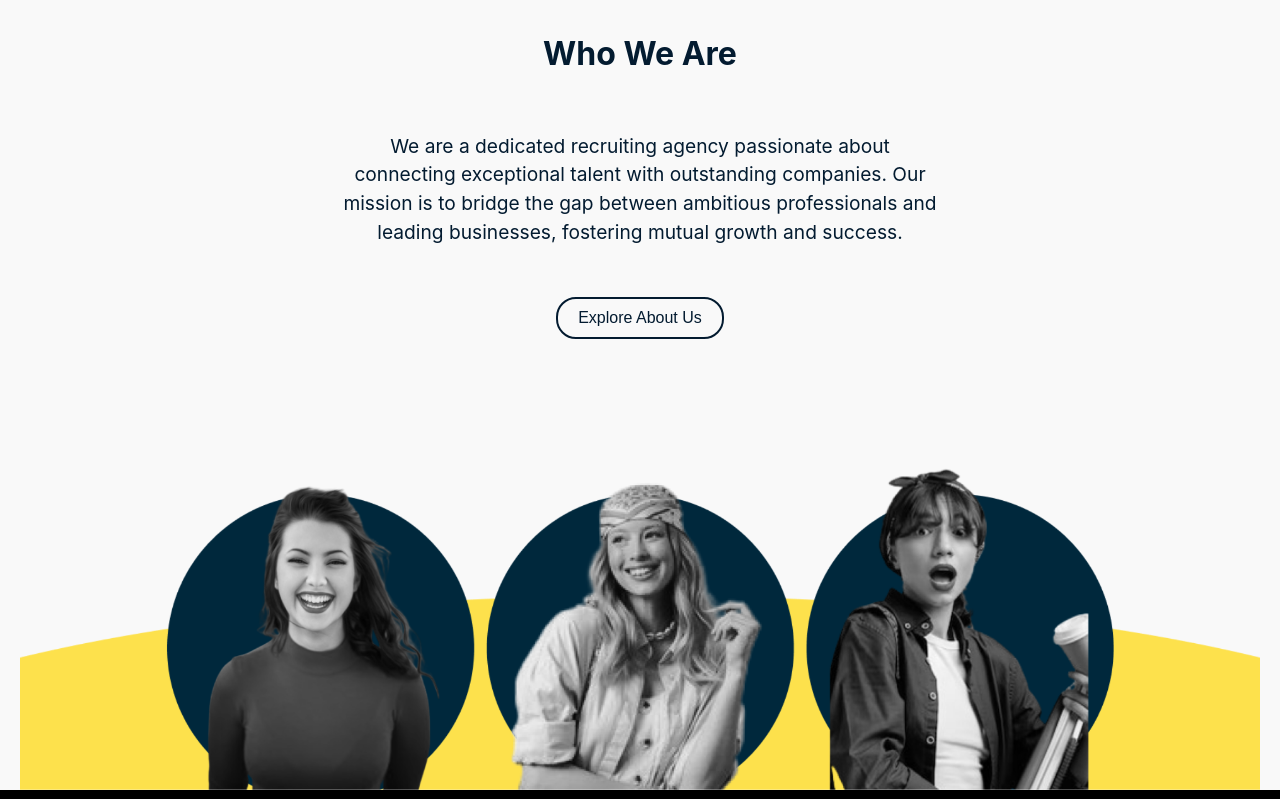
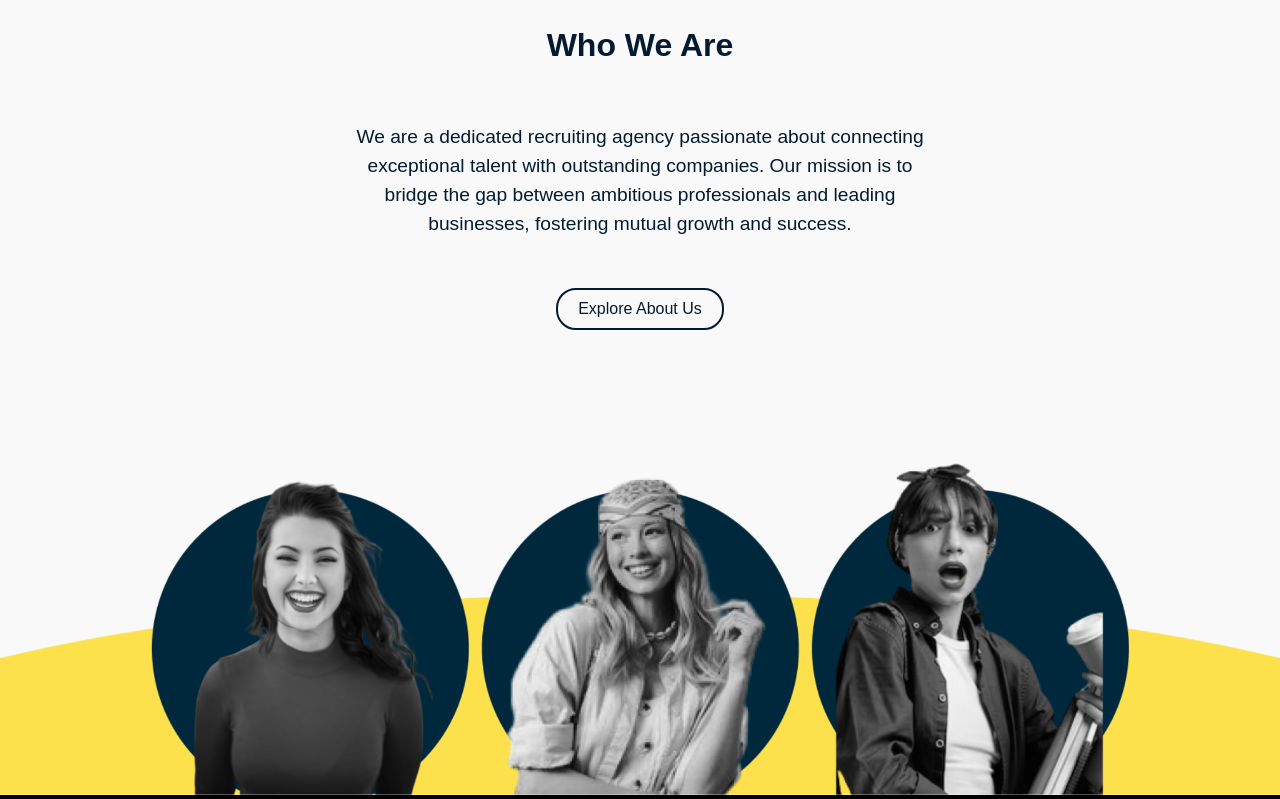
Before and after one commit to GeethSheheran/Prominent-hire, a React (Create React App) app: page / in a window 1280 px wide. Shown: the part 1041-1840 px from the top of the page. Built offline with nearby package versions, Linux system fonts and the light colour scheme.

Commit message:
mainCommit

```diff
--- a/src/About.js
+++ b/src/About.js
@@ -79,7 +79,7 @@ const Button = styled.button`
 `;
 
 const Image = styled.img`
-  max-width: 100%;
+  max-width: 100vw;
   height: auto;
 //   border-radius: 10px;
 `;
--- a/src/App.css
+++ b/src/App.css
@@ -2,3 +2,17 @@
   background: #FF0069; /* Change the background color of the selection */
   color: #ffffff; /* Change the color of the selected text */
 }
+
+@import url('https://fonts.googleapis.com/css2?family=Outfit:wght@100..900&display=swap');
+@import url('https://fonts.googleapis.com/css2?family=DM+Sans:ital,opsz,wght@0,9..40,100..1000;1,9..40,100..1000&family=Outfit:wght@100..900&display=swap');
+
+h1,h2,h3{
+  font-family: "Outfit", sans-serif;
+}
+
+p{
+  font-family: "DM Sans", sans-serif;
+  font-optical-sizing: auto;
+  font-style: normal;
+  line-height: 1.5;
+}
--- a/src/Careers.js
+++ b/src/Careers.js
@@ -55,7 +55,7 @@ const Title = styled.h1`
 `;
 
 const Description = styled.p`
-  font-size: 1.2rem;
+  font-size: 1rem;
   margin-bottom: 30px;
   line-height: 1.5;
 `;
--- a/src/Hero.js
+++ b/src/Hero.js
@@ -34,14 +34,14 @@ const HeroContent = styled.div`
   padding: 0px;
 //   background-color: rgba(0, 0, 0, 0.5);
   border-radius: 10px;
-  margin-top:-50px;
+  // margin-top:-50px;
 `;
 
 const HeroTitle = styled.h1`
   font-size: 3rem;
-  margin-bottom: 20px;
 `;
 
 const HeroDescription = styled.p`
   font-size: 1.5rem;
+  margin-top:-50px;
 `;
```
